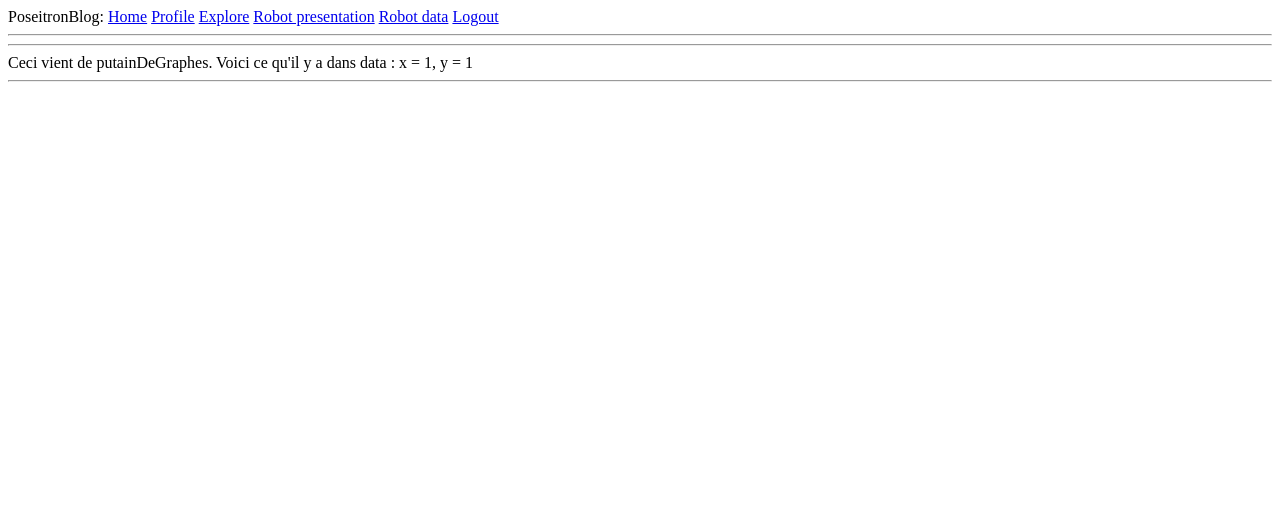
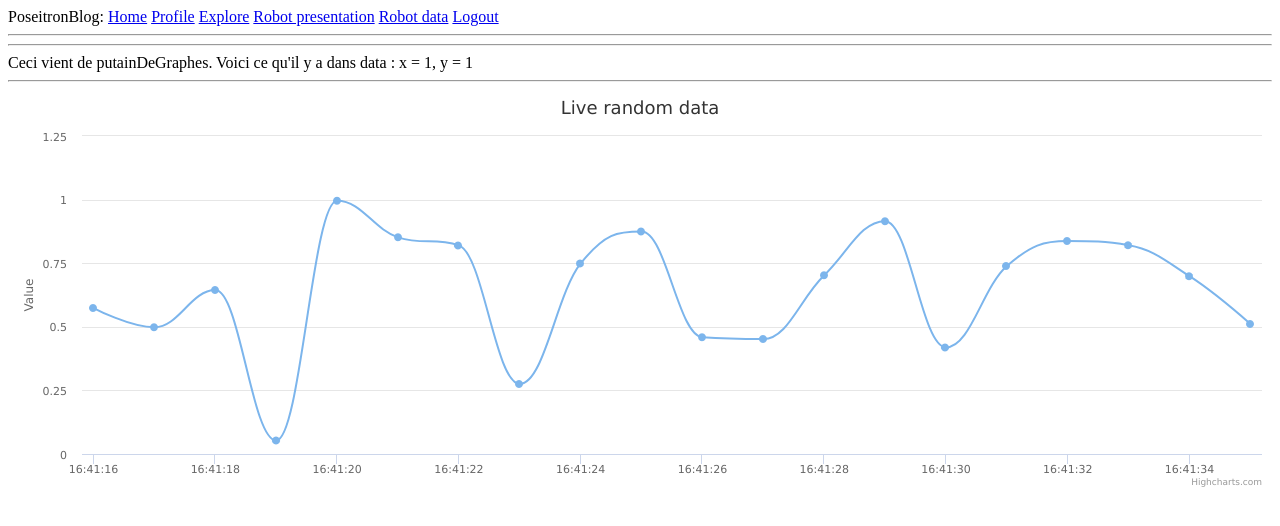
Before and after one commit to miniferretti/PoseitronBlog, a Flask app: page /putainDeGraphes in a window 1280 px wide. Shown: the top 526 px of the page. Run offline with Flask 2, Linux system fonts and the light colour scheme; the visitor is signed in with stand-in values (Sample User, id 1); data comes from the database, SQL or seed files in the repository.

Commit message:
Update putainDeGraphes.html

```diff
--- a/app/templates/putainDeGraphes.html
+++ b/app/templates/putainDeGraphes.html
@@ -84,195 +84,15 @@
                         time = (new Date()).getTime(),
                         i;
 
-                    for(i=0;i<=3;i += 1){
+                    for(i=-19;i<=0;i += 1){
                         data.push({
-                            x: xcoord[i],
-                            y: ycoord[i]
+                            x: time+i*1000, //xcoord[i],
+                            y: Math.random()//ycoord[i]
                         });
                     }
                     return data;
                 }())
             }]
         });
-            /*
-            Highcharts.chart('container', {
-            title: {
-                text: 'Solar Employment Growth by Sector, 2010-2016'
-            },
-
-            subtitle: {
-                text: 'Source: thesolarfoundation.com'
-            },
-
-            yAxis: {
-                title: {
-                    text: 'Number of Employees'
-                }
-            },
-
-            xAxis: {
-                accessibility: {
-                    rangeDescription: 'Range: 2010 to 2017'
-                }
-            },
-
-            legend: {
-                layout: 'vertical',
-                align: 'right',
-                verticalAlign: 'middle'
-            },
-
-            plotOptions: {
-                series: {
-                    label: {
-                        connectorAllowed: false
-                    },
-                    pointStart: 2010
-                }
-            },
-
-            series: [{
-                name: 'Installation',
-                data: [43934, 52503, 57177, 69658, 97031, 119931, 137133, 154175]
-            }, {
-                name: 'Manufacturing',
-                data: [24916, 24064, 29742, 29851, 32490, 30282, 38121, 40434]
-            }, {
-                name: 'Sales & Distribution',
-                data: [11744, 17722, 16005, 19771, 20185, 24377, 32147, 39387]
-            }, {
-                name: 'Project Development',
-                data: [null, null, 7988, 12169, 15112, 22452, 34400, 34227]
-            }, {
-                name: 'Other',
-                data: [12908, 5948, 8105, 11248, 8989, 11816, 18274, 18111]
-            }],
-
-            responsive: {
-                rules: [{
-                    condition: {
-                        maxWidth: 500
-                    },
-                    chartOptions: {
-                        legend: {
-                            layout: 'horizontal',
-                            align: 'center',
-                            verticalAlign: 'bottom'
-                        }
-                    }
-                }]
-            }
-
-            });*/
-
-            /*
-            Highcharts.chart('container', {
-
-            chart: {
-                scrollablePlotArea: {
-                    minWidth: 700
-                }
-            },
-
-            data: {
-                csvURL: 'https://cdn.jsdelivr.net/gh/highcharts/highcharts@v7.0.0/samples/data/analytics.csv',
-                beforeParse: function (csv) {
-                    return csv.replace(/\n\n/g, '\n');
-                }
-            },
-
-            title: {
-                text: 'Daily sessions at www.highcharts.com'
-            },
-
-            subtitle: {
-                text: 'Source: Google Analytics'
-            },
-
-            xAxis: {
-                tickInterval: 7 * 24 * 3600 * 1000, // one week
-                tickWidth: 0,
-                gridLineWidth: 1,
-                labels: {
-                    align: 'left',
-                    x: 3,
-                    y: -3
-                }
-            },
-
-            yAxis: [{ // left y axis
-                title: {
-                    text: null
-                },
-                labels: {
-                    align: 'left',
-                    x: 3,
-                    y: 16,
-                    format: '{value:.,0f}'
-                },
-                showFirstLabel: false
-            }, { // right y axis
-                linkedTo: 0,
-                gridLineWidth: 0,
-                opposite: true,
-                title: {
-                    text: null
-                },
-                labels: {
-                    align: 'right',
-                    x: -3,
-                    y: 16,
-                    format: '{value:.,0f}'
-                },
-                showFirstLabel: false
-            }],
-
-            legend: {
-                align: 'left',
-                verticalAlign: 'top',
-                borderWidth: 0
-            },
-
-            tooltip: {
-                shared: true,
-                crosshairs: true
-            },
-
-            plotOptions: {
-                series: {
-                    cursor: 'pointer',
-                    point: {
-                        events: {
-                            click: function (e) {
-                                hs.htmlExpand(null, {
-                                    pageOrigin: {
-                                        x: e.pageX || e.clientX,
-                                        y: e.pageY || e.clientY
-                                    },
-                                    headingText: this.series.name,
-                                    maincontentText: Highcharts.dateFormat('%A, %b %e, %Y', this.x) + ':<br/> ' +
-                                        this.y + ' sessions',
-                                    width: 200
-                                });
-                            }
-                        }
-                    },
-                    marker: {
-                        lineWidth: 1
-                    }
-                }
-            },
-
-            series: [{
-                name: 'All sessions',
-                lineWidth: 4,
-                marker: {
-                    radius: 4
-                }
-            }, {
-                name: 'New users'
-            }]
-            });
-            */
         </script>
 {% endblock %}
```
